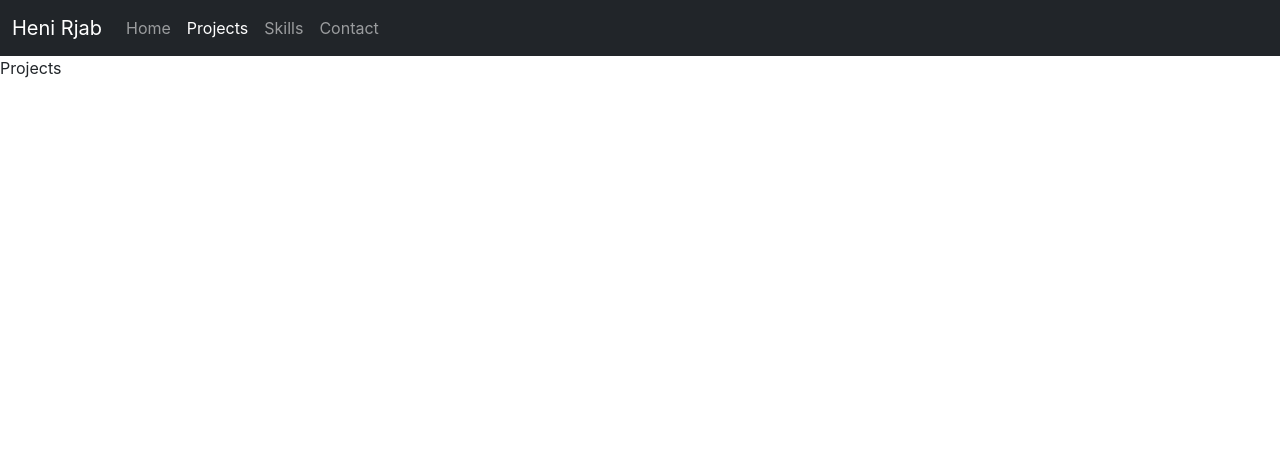
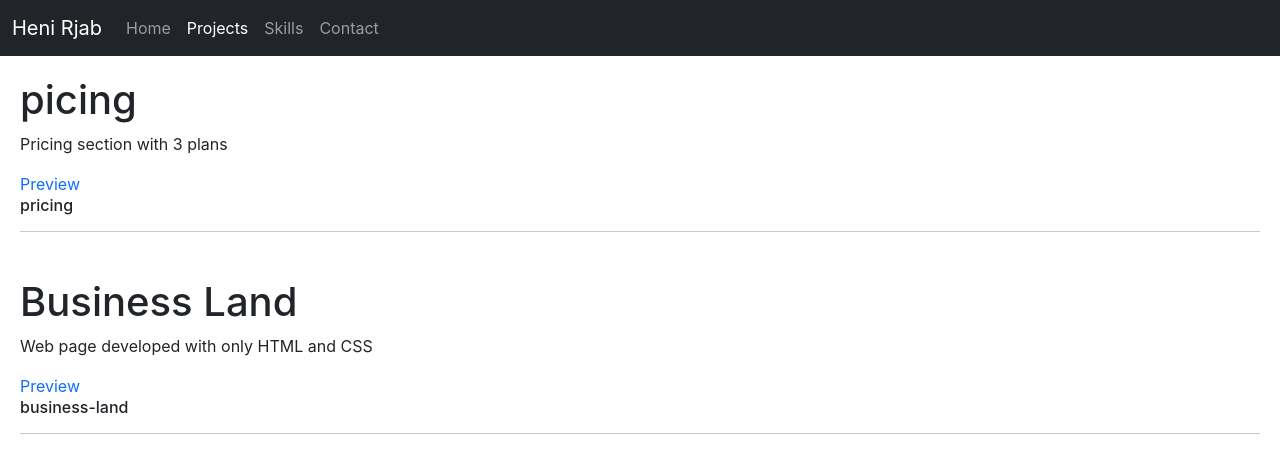
Before and after one commit to HENIIIC/Portfolio, a React (Create React App) app: page /projects in a window 1280 px wide. Shown: the top 452 px of the page. Built offline with nearby package versions, Linux system fonts and the light colour scheme; the HTML template or start-up script is replaced by a standard one.

Commit message:
add content to the project page

```diff
--- a/src/pages/Projects.js
+++ b/src/pages/Projects.js
@@ -1,8 +1,33 @@
 import React from 'react'
+
+const PROJECTS = [
+  {
+    title: 'picing',
+    description: 'Pricing section with 3 plans',
+    url: 'https://heniiic.github.io/pricing/',
+    githubId: 'pricing'
+  },
+  {
+    title: 'Business Land',
+    description: 'Web page developed with only HTML and CSS',
+    url: 'https://heniiic.github.io/business-land/',
+    githubId: 'business-land'
+  }
+]
 
 function Projects() {
   return (
-    <div>Projects</div>
+    <div>
+      {PROJECTS.map(item => (
+        <div key={item.githubId} style={{ margin: 10, padding: 10 }}>
+          <h1>{item.title}</h1>
+          <p>{item.description}</p>
+          <a href={item.url} target='_blank' style={{textDecoration:'none'}}>Preview</a>
+          <h6>{item.githubId}</h6>
+          <hr />
+        </div>
+      ))}
+    </div>
   )
 }
 
```
